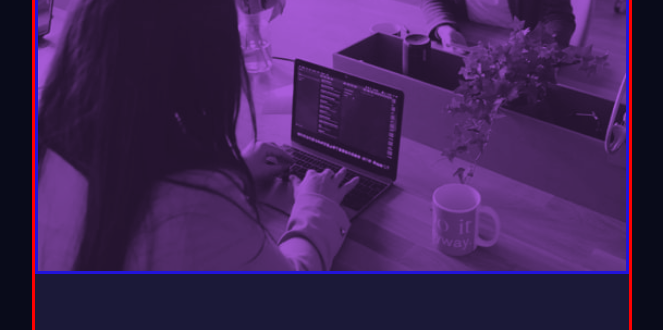
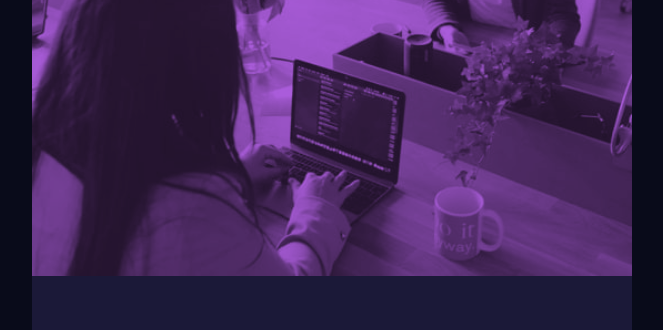
Before and after one commit to goodshark/test-front, a plain HTML site: page index.html in a window 1280 px wide. Shown: the top 330 px of the page, without its empty margins (308-971 px from the left). Drawn offline with Linux system fonts and the light colour scheme.

Commit message:
delete debug border

```diff
--- a/index.css
+++ b/index.css
@@ -127,12 +127,12 @@ h2 {
 		width: 100%;
 		/* width: 680px; */
 		height: auto;
-		border: 3px solid blue;
+		/* border: 3px solid blue; */
 		box-sizing: border-box;
 	}
 
 	.top-container {
-		border: 3px solid red;
+		/* border: 3px solid red; */
 		flex-direction: column;
 		width: 600px;
 		height: 1440px;
```
